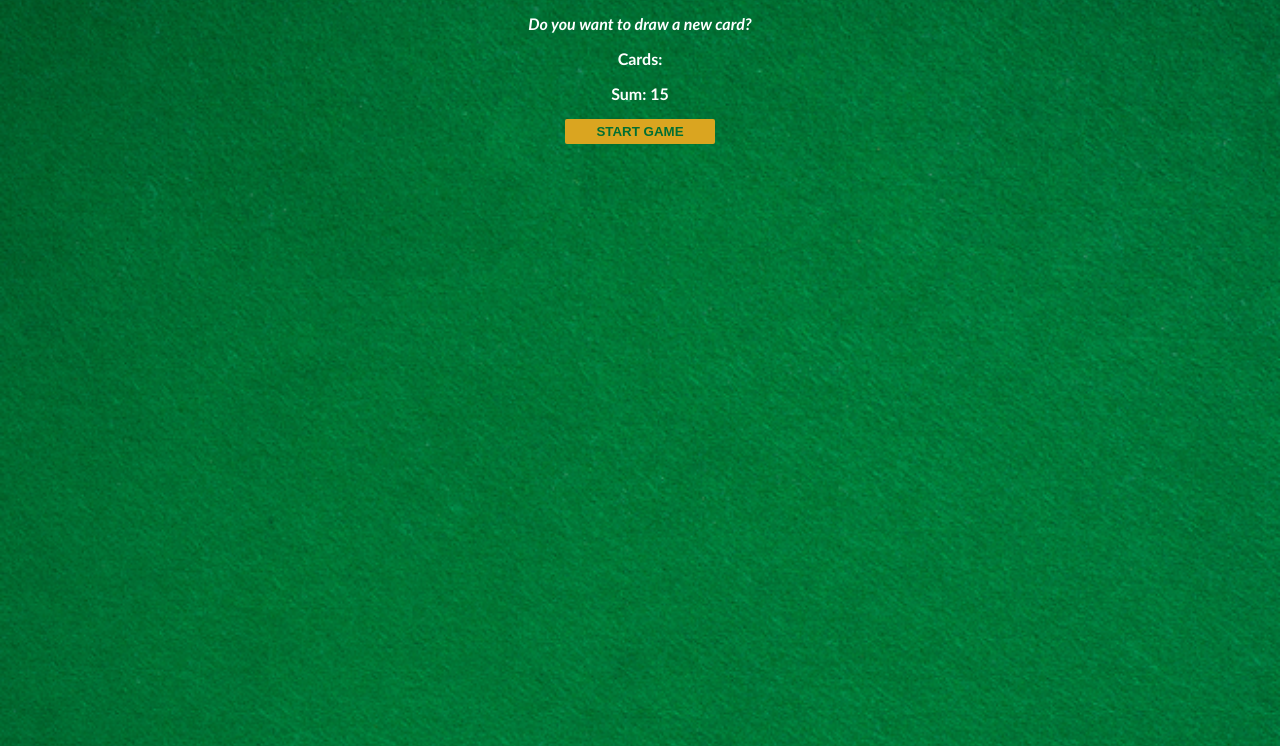
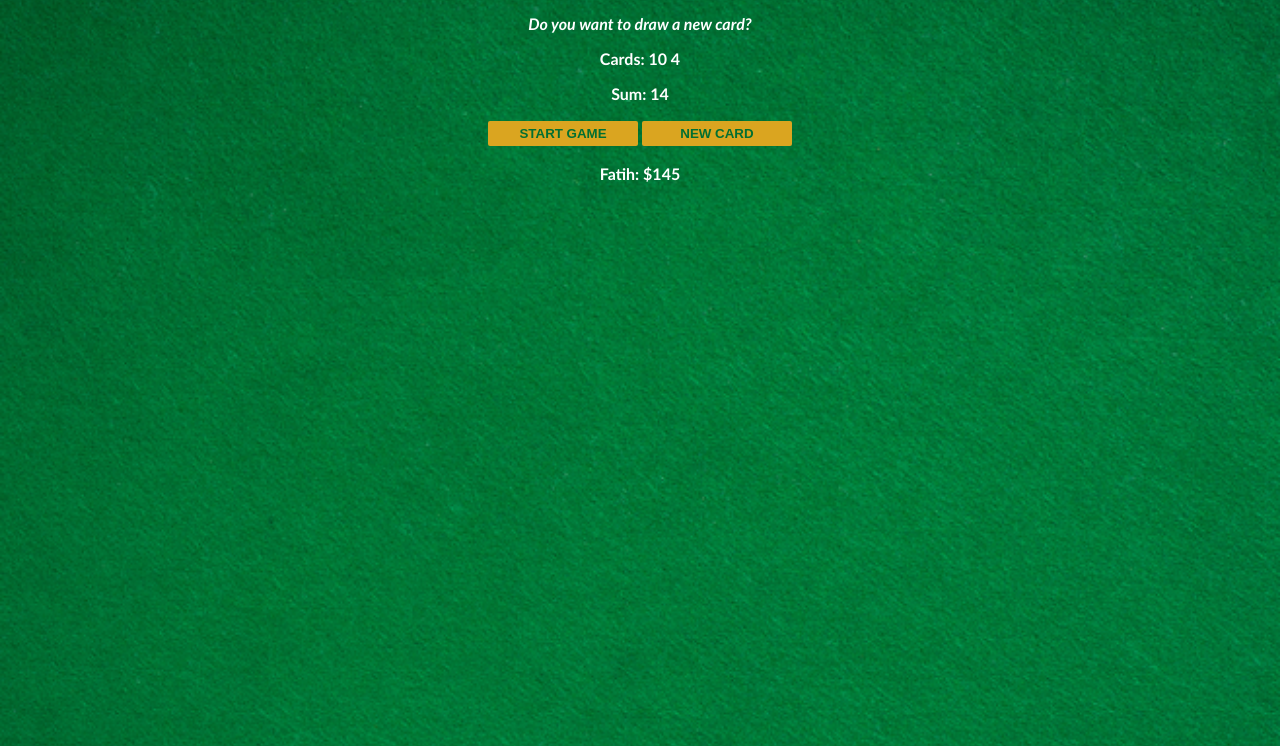
Before and after one commit to fatihguur/Blackjack, a plain HTML site: page index.html in a window 1280 px wide. Both pictures are taken after a click on the button "START GAME". Shown: the part 54-800 px from the top of the page. Drawn offline with Linux system fonts and the light colour scheme.

Commit message:
Final Version Blackjack

```diff
--- a/index.css
+++ b/index.css
@@ -26,4 +26,6 @@
     font-weight: bold;
     border: none;
     border-radius: 2px;
+    margin-bottom: 2px;
+    margin-top: 2px;
 }
--- a/index.html
+++ b/index.html
@@ -5,9 +5,11 @@
     <body>
         <h1>Blackjack</h1>
         <p id="message-el">Want to play a round?</p>
-        <p>Cards:</p>
+        <p id="cards-el">Cards:</p>
         <p id="sum-el">Sum:</p>
         <button onclick="startGame()">START GAME</button>
+        <button onclick="newCard()">NEW CARD</button>
+        <p id="player-el"></p>
         <script src="index.js"></script>
     </body>
 </html>
--- a/index.js
+++ b/index.js
@@ -1,24 +1,68 @@
-let firstCard = 6;
-let secondCard = 9;
-let sum = firstCard + secondCard;
-let hasBlackjack = false;
-let isAlive = true;
-let message = "";
-let messageEl = document.getElementById("message-el");
-let sumEl = document.getElementById("sum-el");
+let player = {
+    name: "Fatih",
+    chips: 145
+}
 
 
+let cards = []
+let sum = 0
+let hasBlackJack = false
+let isAlive = false
+let message = ""
+let messageEl = document.getElementById("message-el")
+let sumEl = document.getElementById("sum-el")
+let cardsEl = document.getElementById("cards-el");
+
+
+
+let playerEl = document.getElementById("player-el");
+playerEl.textContent = player.name + ": $" + player.chips
+
+function getRandomCard() {
+    let randomNumer = Math.floor( Math.random()*13 ) + 1
+    if (randomNumer > 10) {
+        return 10
+    } else if (randomNumer === 1) {
+        return 11
+    } else {
+        return randomNumer
+    }
+}
+
 function startGame() {
-    sumEl.textContent = "Sum: " + sum;
-    if (sum < 21) {
-        message = "Do you want to draw a new card?";
-    } else if (sum === 21) {
-        message = "Wohoo! You've got Blackjack!";
-        hasBlackjack = true;
-    } else {
-        message = "You're out of the game!";
-        isAlive = false;
+    isAlive = true
+    let firstCard = getRandomCard()
+    let secondCard = getRandomCard()
+    cards = [firstCard, secondCard]
+    sum = firstCard + secondCard
+    renderGame()
+}
+
+function renderGame() {
+    cardsEl.textContent = "Cards: "
+    for (let i = 0; i < cards.length; i++) {
+        cardsEl.textContent += cards[i] + " "
     }
 
-    messageEl.textContent = message;
+    sumEl.textContent = "Sum: " + sum
+    if (sum <= 20) {
+        message = "Do you want to draw a new card?"
+    } else if (sum === 21) {
+        message = "You've got Blackjack!"
+        hasBlackJack = true
+    } else {
+        message = "You're out of the game!"
+        isAlive = false
+    }
+    messageEl.textContent = message
 }
+
+
+function newCard() {
+    if(isAlive ===true && hasBlackJack===false){
+        let card = getRandomCard()
+        sum += card
+        cards.push(card)
+        renderGame()
+    }
+}
```
